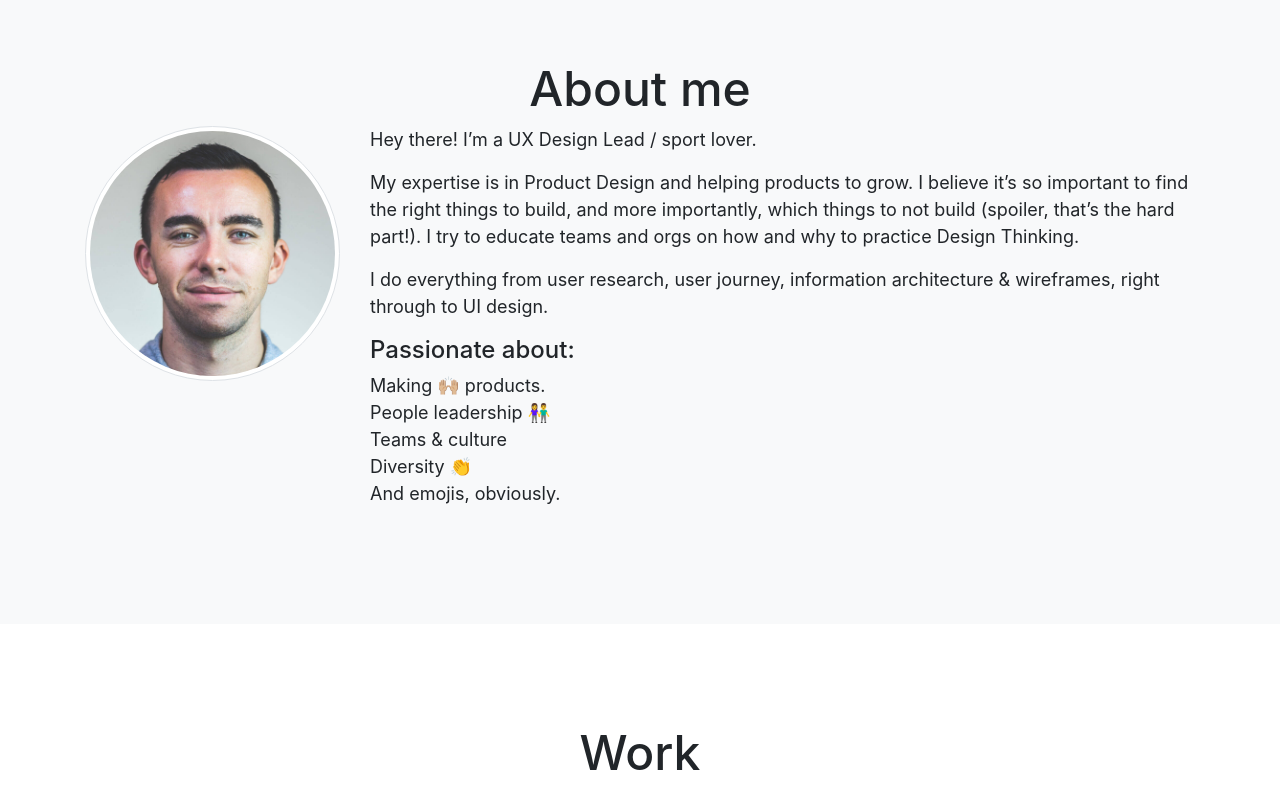
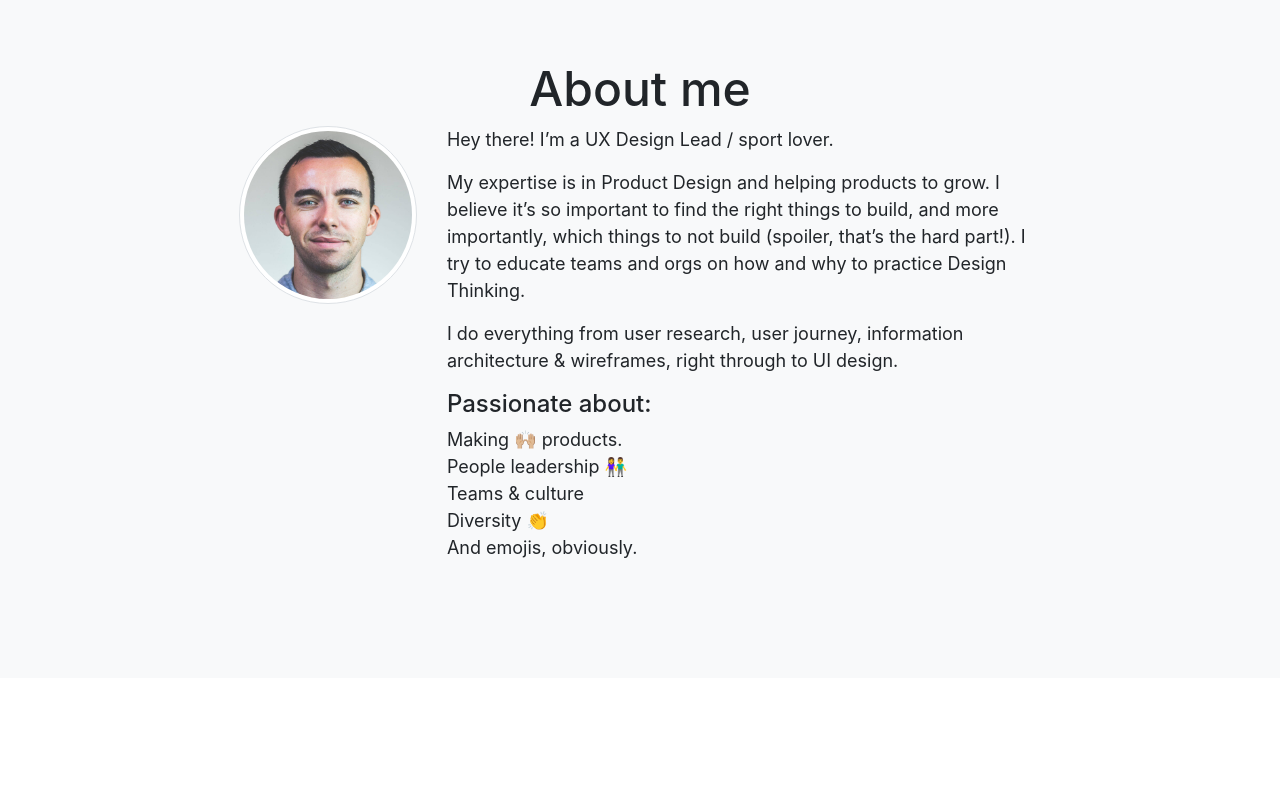
Before and after one commit to eamonnburke1/Design-Portfolio, a website with bundled scripts: page index.html in a window 1280 px wide. Shown: the part 840-1627 px from the top of the page. Built offline with nearby package versions, Linux system fonts and the light colour scheme.

Commit message:
remove bloat

```diff
--- a/index.html
+++ b/index.html
@@ -82,12 +82,12 @@
 
     <section class="text-center bg-light border-bottom border-light" id="about">
       <div class="container">
-        <div class="row">
-          <div class="col-md-8 mx-auto">
+        <div class="row w-75 mx-auto">
+          <div class="col-md-12 mx-auto">
             <h2 class="section-heading">About me</h2>
           </div>
         </div>
-        <div class="row">
+        <div class="row w-75 mx-auto">
           <div class="col-md-3 mx-auto">
             <img src="img/eamonnburke-uxdesigner.jpeg" class="img-thumbnail rounded-circle" alt="Eamonn burke Sr. UX Designer">
           </div>
@@ -112,7 +112,7 @@
 
     <section class="work" id="work">
       <div class="container">
-        <div class="section-heading text-center mb-5">
+        <div class="section-heading text-center mb-5 w-75 mx-auto">
           <h2>Work</h2>
           <!--<p class="text-muted">A small selection of projects.</p>-->
           <hr>
```
Also changed, not shown: case-study.html (+3 -6 lines).
